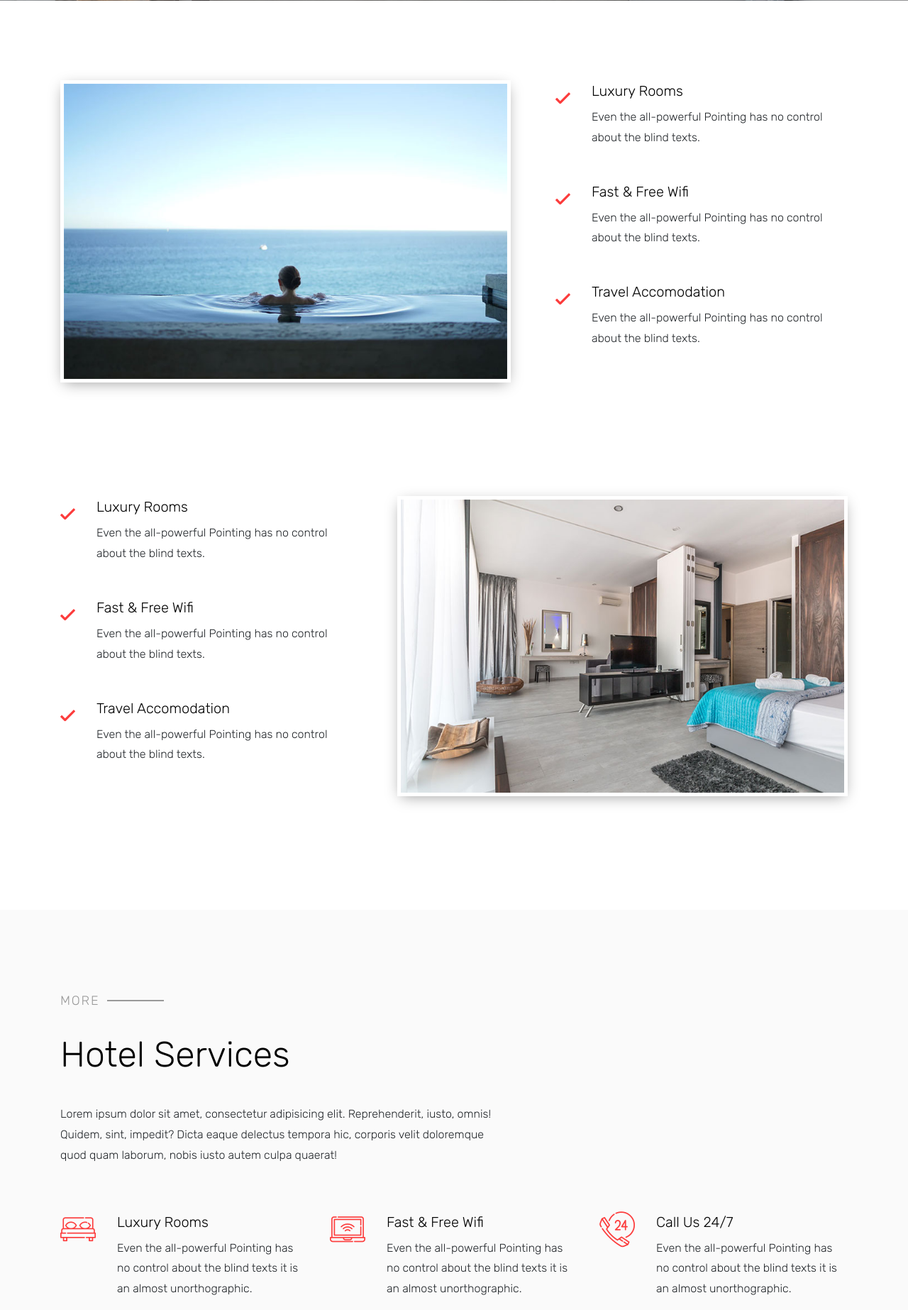
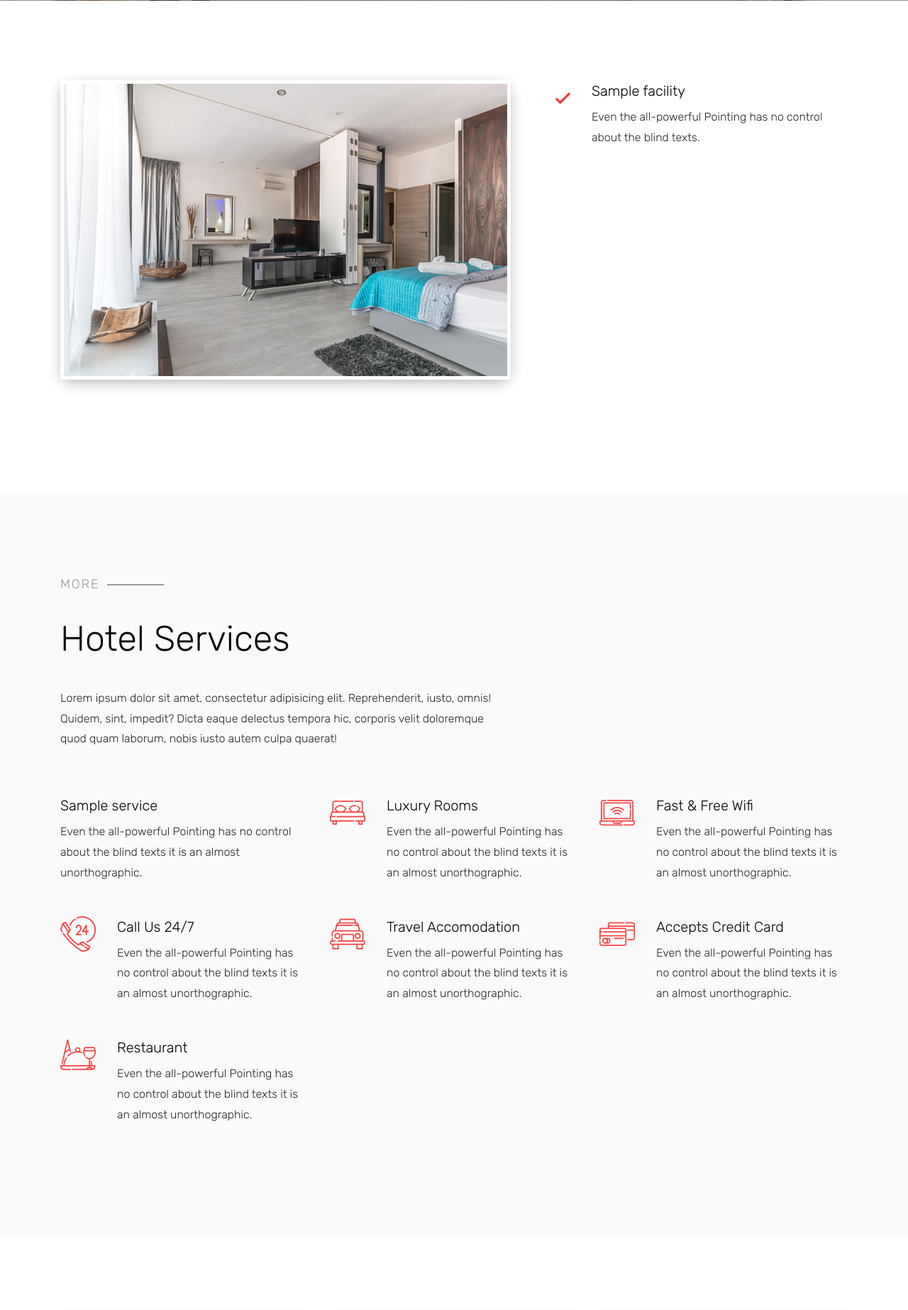
Before and after one commit to zarif98sjs/innOcity, a Django app: template hotel/templates/hotel/services.html in a window 1280 px wide. Shown: the part 699-2545 px from the top of the page at 71% size. Run offline with Django 3.2, Linux system fonts and the light colour scheme; the template is opened without the code that fills it: most values are stand-ins (such as "Sample title", 1, 10 or a date in 2020); some libraries are stand-ins or nearby versions; some web fonts are replaced.

Commit message:
services updated

```diff
--- a/hotel/templates/hotel/services.html
+++ b/hotel/templates/hotel/services.html
@@ -3,7 +3,7 @@
 <!DOCTYPE html>
 <html lang="en">
   <head>
-    <title>Bright Hotel - Free Bootstrap 4 Template by Colorlib</title>
+    <title>{{ hotel.name }} Services</title>
     <meta charset="utf-8">
     <meta name="viewport" content="width=device-width, initial-scale=1, shrink-to-fit=no">
 
@@ -62,72 +62,41 @@
 
   	<div class="row site-section">
   		<div class="col-lg-7 mb-5">
-  			<img src="{% static 'hotel/images/img_7.jpg'%}" alt="Image placeholder" class="img-fluid img-shadow">
+  			<img src="{% static 'hotel/images/img_2.jpg'%}" alt="Image placeholder" class="img-fluid img-shadow">
   		</div>
   		<div class="col-lg-5 pl-md-5">
 
+            {% for facility in hotel_facilities %}
   			<div class="media block-6">
           <div class="icon"><span class="ion-ios-checkmark"></span></div>
           <div class="media-body">
-            <h3 class="heading">Luxury Rooms</h3>
+            <h3 class="heading">{{ facility }}</h3>
             <p>Even the all-powerful Pointing has no control about the blind texts.</p>
           </div>
 	      </div>
-
-	      <div class="media block-6">
-          <div class="icon"><span class="ion-ios-checkmark"></span></div>
-          <div class="media-body">
-            <h3 class="heading">Fast &amp; Free Wifi</h3>
-            <p>Even the all-powerful Pointing has no control about the blind texts.</p>
-          </div>
-	      </div>
-
-	      <div class="media block-6">
-          <div class="icon"><span class="ion-ios-checkmark"></span></div>
-          <div class="media-body">
-            <h3 class="heading">Travel Accomodation</h3>
-            <p>Even the all-powerful Pointing has no control about the blind texts.</p>
-          </div>
-	      </div>
-
+            {% endfor %}
 
   		</div>
   	</div>
 
 
-  	<div class="row site-section pt-0">
-  		<div class="col-lg-7 mb-5 order-lg-2">
-  			<img src="{% static 'hotel/images/img_2.jpg'%}" alt="Image placeholder" class="img-fluid img-shadow">
-  		</div>
-  		<div class="col-lg-5 pr-md-5 order-lg-1">
-
-  			<div class="media block-6">
-          <div class="icon"><span class="ion-ios-checkmark"></span></div>
-          <div class="media-body">
-            <h3 class="heading">Luxury Rooms</h3>
-            <p>Even the all-powerful Pointing has no control about the blind texts.</p>
-          </div>
-	      </div>
-
-	      <div class="media block-6">
-          <div class="icon"><span class="ion-ios-checkmark"></span></div>
-          <div class="media-body">
-            <h3 class="heading">Fast &amp; Free Wifi</h3>
-            <p>Even the all-powerful Pointing has no control about the blind texts.</p>
-          </div>
-	      </div>
-
-	      <div class="media block-6">
-          <div class="icon"><span class="ion-ios-checkmark"></span></div>
-          <div class="media-body">
-            <h3 class="heading">Travel Accomodation</h3>
-            <p>Even the all-powerful Pointing has no control about the blind texts.</p>
-          </div>
-	      </div>
-
-
-  		</div>
-  	</div>
+{#  	<div class="row site-section pt-0">#}
+{#  		<div class="col-lg-7 mb-5 order-lg-2">#}
+{#  			<img src="{% static 'hotel/images/img_2.jpg'%}" alt="Image placeholder" class="img-fluid img-shadow">#}
+{#  		</div>#}
+{#  		<div class="col-lg-5 pr-md-5 order-lg-1">#}
+{##}
+{#            {% for service in hotel_services %}#}
+{#  			<div class="media block-6">#}
+{#          <div class="icon"><span class="ion-ios-checkmark"></span></div>#}
+{#          <div class="media-body">#}
+{#            <h3 class="heading">{{ service }}</h3>#}
+{#            <p>Even the all-powerful Pointing has no control about the blind texts.</p>#}
+{#          </div>#}
+{#	      </div>#}
+{#            {% endfor %}#}
+{#  		</div>#}
+{#  	</div>#}
 
 
     </div>
@@ -144,6 +113,18 @@
           </div>
 
     		<div class="row ">
+
+        {% for service in hotel_services %}
+          <div class="col-md-6 col-lg-4">
+            <div class="media block-6">
+              <div class="media-body">
+                <h3 class="heading">{{ service }}</h3>
+                <p>Even the all-powerful Pointing has no control about the blind texts it is an almost unorthographic.</p>
+              </div>
+            </div>
+          </div>
+        {% endfor %}
+
       <div class="col-md-6 col-lg-4">
         <div class="media block-6">
           <div class="icon"><span class="flaticon-double-bed"></span></div>
@@ -358,18 +339,8 @@
               </ul>
             </div>
         </div>
+      </div>
 
-
-      </div>
-      <div class="row pt-5">
-        <div class="col-md-12 text-left">
-          <p>
-            <!-- Link back to Colorlib can't be removed. Template is licensed under CC BY 3.0. -->
-            Copyright &copy;<script>document.write(new Date().getFullYear());</script> All rights reserved | This template is made with <i class="icon-heart" aria-hidden="true"></i> by <a href="https://colorlib.com" target="_blank" class="text-primary">Colorlib</a>
-            <!-- Link back to Colorlib can't be removed. Template is licensed under CC BY 3.0. -->
-          </p>
-        </div>
-      </div>
     </div>
   </footer>
 
```
Also changed, not shown: hotel/templates/hotel/index.html (+4 -4 lines), hotel/templates/hotel/rooms.html (+0 -11 lines), hotel/views.py (+13 -1 lines).
